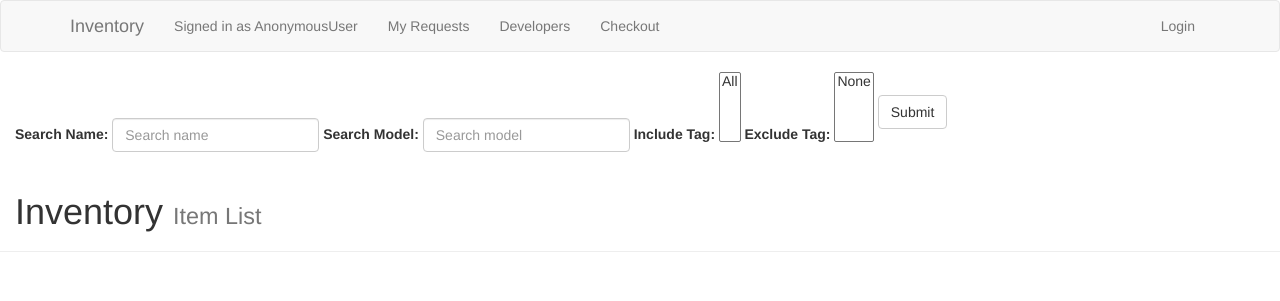
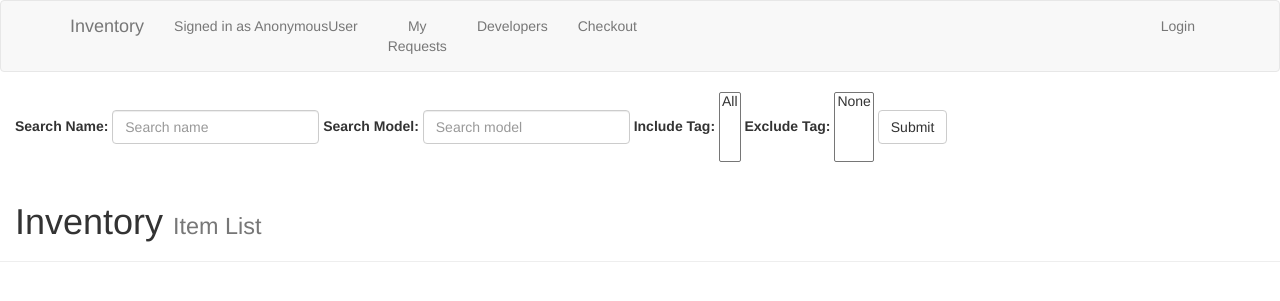
Before and after one commit to lad-47/inventory-project, a Django app: template mysite/home/templates/home/index.html in a window 1280 px wide. Shown: the top 301 px of the page. Run offline with Django 3.2, Linux system fonts and the light colour scheme; the template is opened without the code that fills it, so the values that code supplies are empty; some libraries are stand-ins or nearby versions.

Commit message:
fixed some bugs

```diff
--- a/mysite/administrator/views.py
+++ b/mysite/administrator/views.py
@@ -66,6 +66,7 @@ def detail_user(request, user_id):
         else:
             user.is_superuser=False
             user.save()
+        return HttpResponseRedirect('/admin/users');
     context = {
         'edit_user': user
     }
--- a/mysite/home/signals.py
+++ b/mysite/home/signals.py
@@ -11,16 +11,16 @@ def log_item(sender, instance, created, **kwargs):
     user = get_current_user()
     serializer=ItemSerializer(instance)
     if created:
-        log = Log(initiating_user=user.id,involved_item=instance.id,nature='CREATE '+str(serializer.data),timestamp=timezone.now())
+        log = Log(initiating_user=user.id,involved_item=instance.id,nature='CREATE Item'+str(serializer.data),timestamp=timezone.now())
         log.save()
     else:
-        log = Log(initiating_user=user.id,involved_item=instance.id,nature='UPDATE '+str(serializer.data),timestamp=timezone.now())
+        log = Log(initiating_user=user.id,involved_item=instance.id,nature='UPDATE Item'+str(serializer.data),timestamp=timezone.now())
         log.save()
 
 @receiver(pre_delete, sender=Item, dispatch_uid="item_delete")
 def log_item_delete(sender, instance, **kwargs):
     user = get_current_user()
-    log = Log(initiating_user=user.id,involved_item=instance.id,nature='DELETE',timestamp=timezone.now())
+    log = Log(initiating_user=user.id,involved_item=instance.id,nature='DELETE Item',timestamp=timezone.now())
     log.save()
 
 # Updating tags handled in item logs
--- a/mysite/home/static/home/style.css
+++ /dev/null
@@ -1,3 +0,0 @@
-h2 {
-	color: blue;
-}
--- a/mysite/home/templates/home/detail.html
+++ b/mysite/home/templates/home/detail.html
@@ -2,18 +2,16 @@
 {% extends "base.html" %}
 {% load static %}
 <html>
+{% block content %}
 <head>
 	<title>{{item.item_name}}</title>
-	<link rel="stylesheet" type="text/css" href="{% static 'home/style.css' %}" />
 </head>
 <body>
-{% block content %}
 <div style="padding-left: 15px">
   <h1>{{ item.item_name }}</h1>
   <p>Available: {{item.count}}</p>
   <p>Model: {{item.model_number}}</p>
   <p>Description: {{item.description}}</p>
-  <p>Location: {{item.location}}</p>
 </div>
 <div style="padding-left: 15px">
   <h2>Tags</h2>
--- a/mysite/home/templates/home/index.html
+++ b/mysite/home/templates/home/index.html
@@ -13,15 +13,15 @@
     <input id="search_box" name="search_box" type="text" class="form-control" placeholder="Search name">
     <label for="model_box">Search Model:</label>
     <input id="model_box" name="model_box" type="text" class="form-control" placeholder="Search model">
-    <label for="select">Include Tag:</label>
-    <select id="select" multiple name="select">
+    <label for="select" >Include Tag:</label>
+    <select id="select" style="vertical-align: middle" multiple name="select">
     	<option value="all">All</option>
     	{% for tag in tag_list %}
     	<option value="{{tag.tag}}">{{tag.tag}}</option>
     	{% endfor %}
     </select>
     <label for="exselect">Exclude Tag:</label>
-    <select id="exselect" multiple name="exselect">
+    <select id="exselect" style="vertical-align: middle" multiple name="exselect">
       <option value="none">None</option>
       {% for tag in tag_list %}
       <option value="{{tag.tag}}">{{tag.tag}}</option>
--- a/mysite/home/templates/home/message.html
+++ b/mysite/home/templates/home/message.html
@@ -1,7 +1,7 @@
 {% extends "base.html" %}
 
 {% block content %}
-
+<div style="padding-left: 15px">
 {{message}}
-
+</div>
 {% endblock %}
--- a/mysite/templates/base.html
+++ b/mysite/templates/base.html
@@ -2,7 +2,6 @@
 {% load staticfiles %}
 <html>
 <head>
-	<title></title>
 	<link rel="stylesheet" type="text/css" href="https://maxcdn.bootstrapcdn.com/bootstrap/3.3.5/css/bootstrap.min.css">
 	<script src="https://code.jquery.com/jquery-2.1.4.js"></script>
 	<script src="https://maxcdn.bootstrapcdn.com/bootstrap/3.3.5/js/bootstrap.min.js"></script>
@@ -24,16 +23,16 @@
 				<ul class="nav navbar-nav">
 					<li><a>Signed in as {{ user }}</a></li>
 					{% if user.is_staff %}
-      				<li><a href="{% url 'direct-disburse' %}">Direct <br > Disburse</a></li>
-      				<li><a href="{% url 'cart requests' %}">Service <br > Requests</a></li>
+      				<li><a href="{% url 'direct-disburse' %}"><div style="text-align: center;">Direct<br>Disburse</div></a></li>
+      				<li><a href="{% url 'cart requests' %}"><div style="text-align: center;">Service<br>Requests</div></a></li>
       				{% if user.is_superuser %}
       				<li><a href="{% url 'users' %}">Users</a></li>
-      				<li><a href="{% url 'custom fields' %}">Custom <br > Fields</a></li>
+      				<li><a href="{% url 'custom fields' %}"><div style="text-align: center;">Custom<br>Fields</div></a></li>
       				{% endif %}
       				<li><a href="{% url 'tag handler' %}">Tags</a></li>
       				<li><a href="{% url 'logs' %}">Logs</a></li>
       				{% endif %}
-      				<li><a href="{% url 'requests' %}">My Requests</a></li>
+      				<li><a href="{% url 'requests' %}"><div style="text-align: center;">My<br>Requests</div></a></li>
       				<li><a href="{% url 'developers' %}">Developers</a></li>
       				<li><a href="{% url 'checkout' %}">Checkout</a></li>
 
```
Also changed, not shown: mysite/manager/views.py (+6 -4 lines), mysite/mysite/settings.py (+19 -19 lines).
